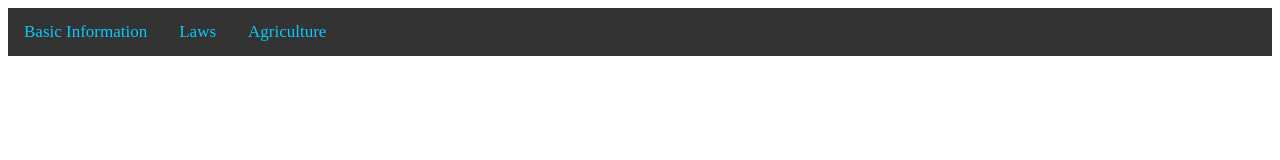
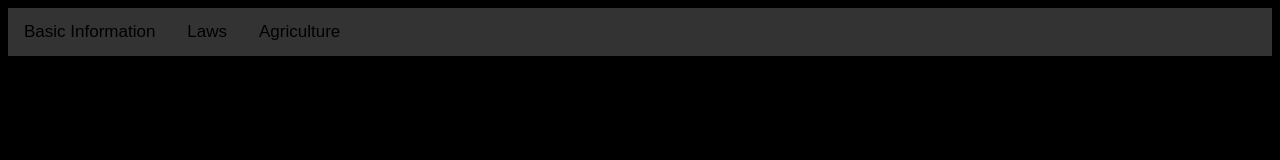
Before and after one commit to Potato-constellation/Sumerciv, a plain HTML site: page index.html in a window 1280 px wide. Drawn offline with Linux system fonts and the light colour scheme.

Commit message:
Update style.css

```diff
--- a/style.css
+++ b/style.css
@@ -4,7 +4,7 @@
 }
 .topnav a {
   float: left;
-  color: #09C8FE;
+  color: #000000;
   text-align: center;
   padding: 14px 16px;
   text-decoration: none;
@@ -15,23 +15,26 @@
   color: black;
 }
 a:link {
-  color: #09C8FE;
+  color: #000000;
   background-color: transparent;
   text-decoration: none;
 }
 a:visited {
-  color: #09C8FE;
+  color: #000000;
   background-color: transparent;
   text-decoration: none;
 }
 a:hover {
-  color: #09C8FE;
+  color: #000000;
   background-color: transparent;
   text-decoration: underline;
 }
 
 a:active {
-  color: #09C8FE;
+  color: #000000;
   background-color: transparent;
   text-decoration: underline;
 }
+html {
+  background-color: #000000;
+  font-family: sans-serif;
```
